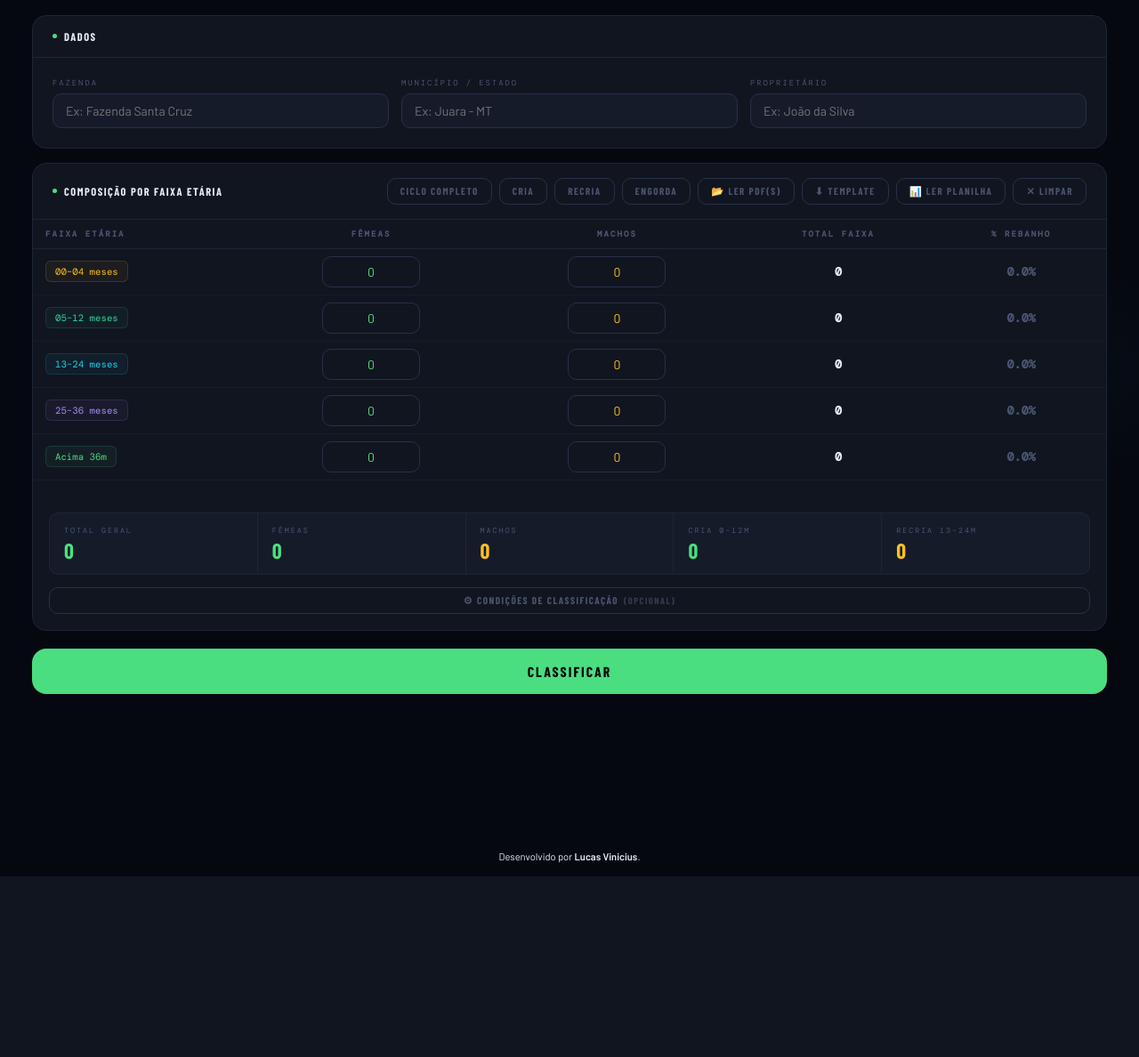
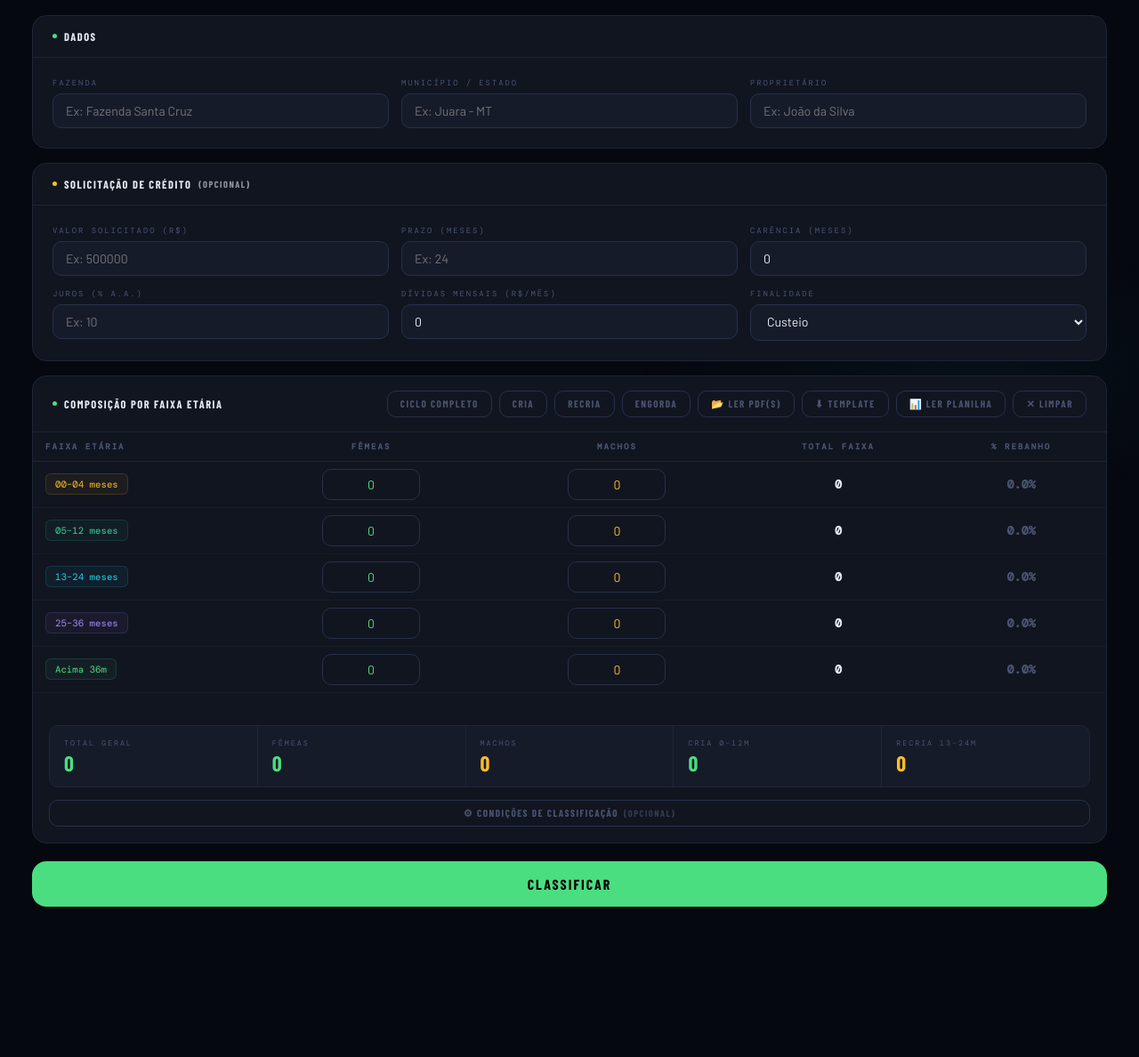
Before and after one commit to Lucazvfx/fluxocaixa, a Flask app: template templates/index.html in a window 1280 px wide. Shown: the part 263-1451 px from the top of the page at 89% size. Before the commit the page ends 1248 px from the top, so only its background shows below. Run offline with Flask 3, Linux system fonts and the light colour scheme; the template is opened without the code that fills it, so the values that code supplies are empty; data comes from the database, SQL or seed files in the repository; parts of the project's set-up code (start-up, migrations or seed data) failed here and were passed over; some libraries are stand-ins or nearby versions; some web fonts are replaced.

Commit message:
feat: UI do parecer de crédito e custo em R$/@
- Card "Solicitação de Crédito" (valor, prazo, carência, juros, dívidas, finalidade)
- Envio de custo_arroba + campos de crédito no /api/classificar
- renderParecer: card de conclusão (aprovar/ressalva/negar) com DSCR e parcela
- Consistência renderizada no fluxo principal
- Input de custo relabelado para R$/@·ano (default 57)

Co-Authored-By: Claude Opus 4.8 <noreply@anthropic.com>

```diff
--- a/templates/index.html
+++ b/templates/index.html
@@ -270,6 +270,20 @@ main{max-width:1340px;margin:0 auto;padding:44px 36px 120px;position:relative;z-
         <div class="field"><label>Fazenda</label><input type="text" id="f_faz" placeholder="Ex: Fazenda Santa Cruz"></div>
         <div class="field"><label>Município / Estado</label><input type="text" id="f_mun" placeholder="Ex: Juara - MT"></div>
         <div class="field"><label>Proprietário</label><input type="text" id="f_prop" placeholder="Ex: João da Silva"></div>
+      </div>
+    </div>
+  </div>
+
+  <div class="card" style="margin-bottom:16px">
+    <div class="ch"><div class="ct"><div class="cd" style="background:var(--am)"></div>Solicitação de Crédito <span style="font-size:.65rem;opacity:.6">(opcional)</span></div></div>
+    <div class="cb">
+      <div class="fgrid">
+        <div class="field"><label>Valor solicitado (R$)</label><input type="number" id="credito_valor" min="0" step="1000" placeholder="Ex: 500000"></div>
+        <div class="field"><label>Prazo (meses)</label><input type="number" id="credito_prazo" min="1" placeholder="Ex: 24"></div>
+        <div class="field"><label>Carência (meses)</label><input type="number" id="credito_carencia" min="0" value="0"></div>
+        <div class="field"><label>Juros (% a.a.)</label><input type="number" id="credito_juros" min="0" step="0.1" placeholder="Ex: 10"></div>
+        <div class="field"><label>Dívidas mensais (R$/mês)</label><input type="number" id="dividas_mensais" min="0" value="0"></div>
+        <div class="field"><label>Finalidade</label><select id="credito_finalidade"><option value="custeio">Custeio</option><option value="investimento">Investimento</option></select></div>
       </div>
     </div>
   </div>
@@ -478,7 +492,7 @@ main{max-width:1340px;margin:0 auto;padding:44px 36px 120px;position:relative;z-
           <div class="sc-card sc-cons" onclick="selSc('conservador',this)"><div class="sc-name">Conservador — Manutenção</div><div class="sc-desc">Estabilidade mínima em cenário de baixa de preços.</div></div>
         </div>
       </div>
-      <div class="card"><div class="ch"><div class="ct"><div class="cd" style="background:var(--am)"></div>Parâmetros da Projeção</div></div><div class="cb"><div style="display:grid;grid-template-columns:1fr 1fr;gap:14px"><div class="field"><label>Mortalidade (%)</label><input type="number" id="sc-mort" value="3" min="0" max="15" oninput="runSc()"></div><div class="field"><label>Custo/Cab/Ano (R$)</label><input type="number" id="sc-custo" value="850" min="200" max="3000" oninput="runSc()"></div><div class="field"><label>Peso médio boi (@)</label><input type="number" id="sc-peso" value="16" min="8" max="30" step="0.5" oninput="runSc()"></div></div><div style="margin-top:12px;background:var(--c2);border:1px solid var(--b);border-radius:var(--rs);padding:10px 14px;font-family:var(--fm);font-size:.7rem;color:var(--sb)">Natalidade, proporção bois, descarte e venda de bezerras são lidos da aba Parâmetros.</div></div></div>
+      <div class="card"><div class="ch"><div class="ct"><div class="cd" style="background:var(--am)"></div>Parâmetros da Projeção</div></div><div class="cb"><div style="display:grid;grid-template-columns:1fr 1fr;gap:14px"><div class="field"><label>Mortalidade (%)</label><input type="number" id="sc-mort" value="3" min="0" max="15" oninput="runSc()"></div><div class="field"><label>Custo (R$/@·ano)</label><input type="number" id="sc-custo" value="57" min="10" max="300" step="0.5" oninput="runSc()"></div><div class="field"><label>Peso médio boi (@)</label><input type="number" id="sc-peso" value="16" min="8" max="30" step="0.5" oninput="runSc()"></div></div><div style="margin-top:12px;background:var(--c2);border:1px solid var(--b);border-radius:var(--rs);padding:10px 14px;font-family:var(--fm);font-size:.7rem;color:var(--sb)">Natalidade, proporção bois, descarte e venda de bezerras são lidos da aba Parâmetros.</div></div></div>
     </div>
     <div id="sc-result"></div>
   </div>
@@ -674,6 +688,14 @@ async function classificar(){
   showLoading('Classificando com ML...');
   try{
     const body={valores:v,fazenda:document.getElementById('f_faz').value,municipio:document.getElementById('f_mun').value,proprietario:document.getElementById('f_prop').value};
+    // Custo em R$/@ (mesmo input da projeção) e solicitação de crédito
+    body.custo_arroba=+document.getElementById('sc-custo').value||57;
+    body.credito_valor=+document.getElementById('credito_valor').value||0;
+    body.prazo_meses=+document.getElementById('credito_prazo').value||0;
+    body.carencia_meses=+document.getElementById('credito_carencia').value||0;
+    body.juros_aa=(+document.getElementById('credito_juros').value||0)/100;
+    body.dividas_mensais=+document.getElementById('dividas_mensais').value||0;
+    body.credito_finalidade=document.getElementById('credito_finalidade').value;
     const natV=document.getElementById('c-nat').value;
     const boisvV=document.getElementById('c-boisv').value;
     const bezvV=document.getElementById('c-bezv').value;
@@ -700,6 +722,7 @@ async function classificar(){
     lastVals=v;
     lastRegistroId=data.registro_id||null;
     renderResult(data);
+    renderConsistencia(data.consistencia);
     showTab('resultado',null);
     document.getElementById('tab-res').style.display='flex';
     document.getElementById('tab-cen').style.display='flex';
@@ -914,6 +937,24 @@ async function classificarPDF(v,meta){
 }
 
 // ================== RENDER RESULTADO ==================
+function renderParecer(data){
+  const p=data.parecer; if(!p) return '';
+  const c=p.conclusao||{};
+  const LBL={aprovar:'APROVAR',ressalva:'APROVAR COM RESSALVA',negar:'NEGAR'};
+  const cor={aprovar:'#4ADE80',ressalva:'#FBBF24',negar:'#F87171'}[c.recomendacao]||'#8891A5';
+  const concl=c.recomendacao
+    ? `<div style="padding:16px;border-radius:10px;border:1px solid ${cor}55;background:${cor}12">
+         <div style="font-family:var(--fn);font-weight:800;font-size:1.1rem;letter-spacing:1px;color:${cor}">${LBL[c.recomendacao]||c.recomendacao}</div>
+         <div style="font-family:var(--fm);font-size:.72rem;color:var(--mu);margin-top:4px">DSCR ${c.dscr} · parcela ${fR(c.parcela_mensal)}/mês · geração de caixa ${fR(c.geracao_caixa_anual)}/ano</div>
+         <div style="margin-top:8px;font-size:.85rem">${c.justificativa||''}</div>
+       </div>`
+    : `<div style="padding:14px;border-radius:10px;border:1px dashed var(--b);color:var(--mu);font-size:.8rem">Informe a Solicitação de Crédito na aba de entrada para gerar a conclusão de capacidade de pagamento.</div>`;
+  return `<div class="card" style="margin-bottom:24px">
+    <div class="ch"><div class="ct"><div class="cd" style="background:${cor}"></div>Parecer de Crédito</div></div>
+    <div class="cb">${concl}</div>
+  </div>`;
+}
+
 function renderResult(data){
   const tipo=data.tipo, col=TC[tipo];
   const ind=data.indicadores;
@@ -968,6 +1009,8 @@ function renderResult(data){
         <div class="rhero-em">${TE[tipo]}</div>
       </div>
     </div>
+
+    ${renderParecer(data)}
 
     <div class="sstrip">
       <div class="sc2"><div class="sc2-l">Total Rebanho</div><div class="sc2-v cg">${fN(ind.total)}</div></div>
```
